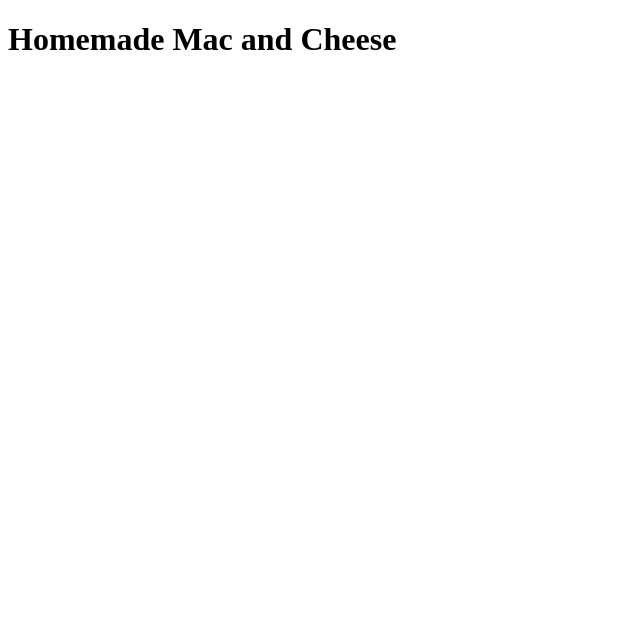
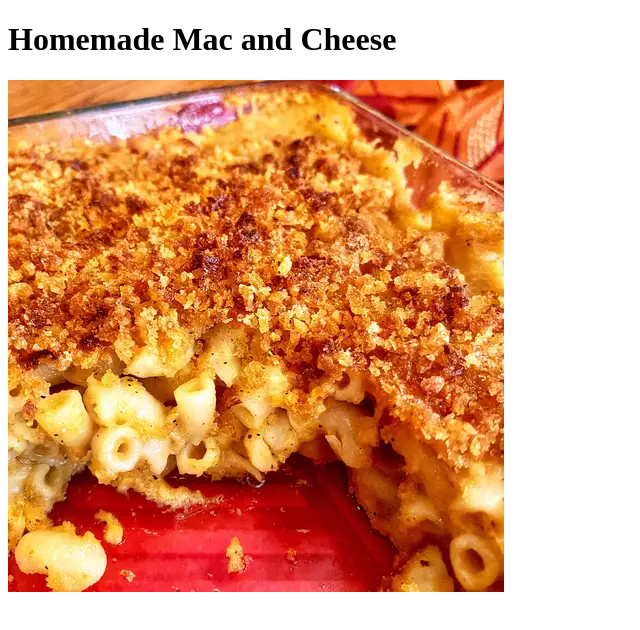
Before and after one commit to Ifr17/odin-recipes, a plain HTML site: page recipes/mac-and-cheese.html in a window 1280 px wide. Shown: the whole page, without its empty margins (0-640 px from the left). Drawn offline with Linux system fonts and the light colour scheme.

Commit message:
Add image of dish to recipe page

```diff
--- a/recipes/mac-and-cheese.html
+++ b/recipes/mac-and-cheese.html
@@ -8,5 +8,6 @@
 </head>
 <body>
     <h1>Homemade Mac and Cheese</h1>
+    <img src = "../images/mac-and-cheese.webp" alt="Image of dish">
 </body>
 </html>
```
